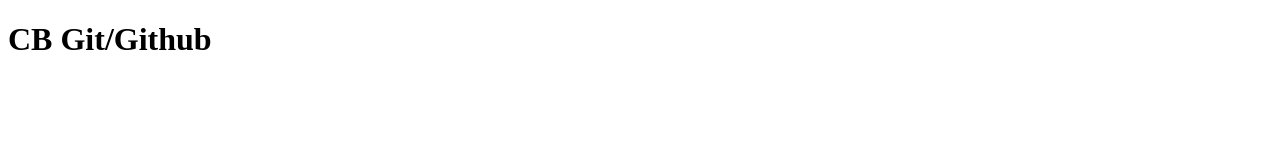
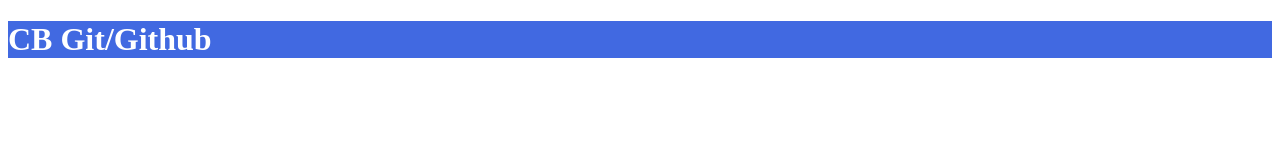
Before and after one commit to Khawer7/CB, a plain HTML site: page index.html in a window 1280 px wide. Drawn offline with Linux system fonts and the light colour scheme.

Commit message:
added style file

```diff
--- a/index.html
+++ b/index.html
@@ -4,6 +4,7 @@
     <meta charset="UTF-8">
     <meta name="viewport" content="width=device-width, initial-scale=1.0">
     <title>Document</title>
+    <link rel="stylesheet" href="style.css">
 </head>
 <body>
     <h1>CB Git/Github</h1>
--- /dev/null
+++ b/style.css
@@ -0,0 +1,4 @@
+h1 {
+    background: royalblue;
+    color: white;
+}
```
